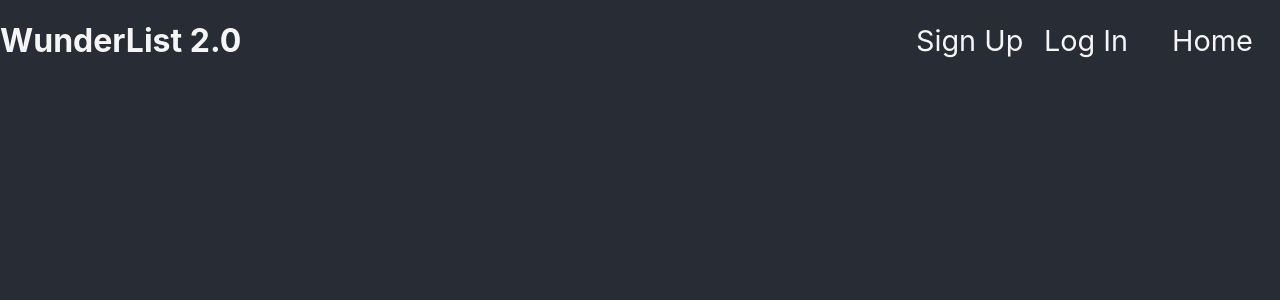
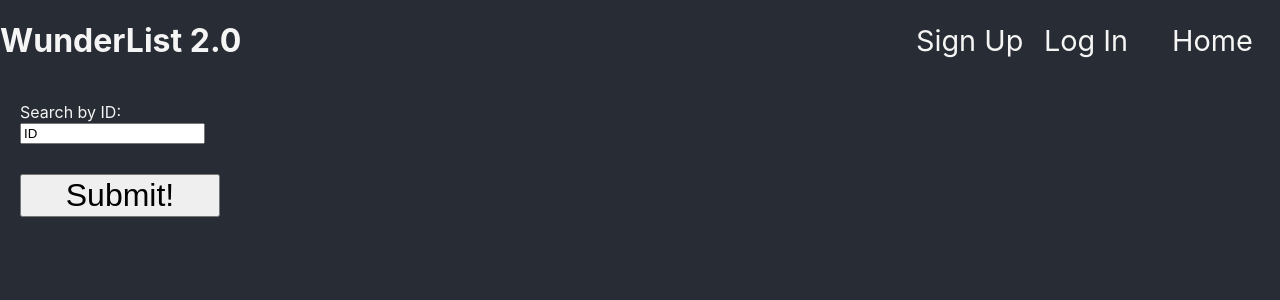
Before and after one commit to Build-Week-WunderList2-0/Frontend, a React (Create React App) app in the folder client/: page /search in a window 1280 px wide. Shown: the top 300 px of the page. Built offline with nearby package versions, Linux system fonts and the light colour scheme.

Commit message:
code laid out for search form

```diff
--- a/client/package.json
+++ b/client/package.json
@@ -12,6 +12,8 @@
     "react-scripts": "3.1.2",
     "redux": "^4.0.4",
     "redux-thunk": "^2.3.0",
+    "router": "^1.3.3",
+    "styled-components": "^4.4.0",
     "yup": "^0.27.0"
   },
   "scripts": {
--- a/client/src/App.js
+++ b/client/src/App.js
@@ -4,6 +4,7 @@
 import Signup from './components/forms/Signup';
 import Login from './components/forms/Login';
 import CreateList from './components/forms/CreateList';
+import SearchForm from './components/forms/SearchForm';
 
 import './App.css';
 
@@ -18,6 +19,7 @@
 				<Route exact path="/home" component={CreateList} />
 				<Route path="/signup" render={(props) => <Signup {...props} getUser={props.getUser} />} />
 				<Route path="/login" component={Login} />
+				<Route path="/search" component={SearchForm} />
 			</header>
 		</div>
 	);
--- a/client/src/components/forms/CreateList.js
+++ b/client/src/components/forms/CreateList.js
@@ -2,6 +2,7 @@
 import { withFormik, Form, Field } from 'formik';
 import * as Yup from 'yup';
 import ListItems from './ListItems';
+import { Link } from 'react-router-dom';
 import '../../App.css';
 const CreateList = ({ status }) => {
 	const [ list, setList ] = useState([ { date: '09/24/2019', list: 'Title' } ]);
@@ -44,6 +45,9 @@
 				Do you want this list to be scheduled monthly?
 				<Field type="checkbox" name="month" />
 				<button>Submit!</button>
+				<Link to="/search" className="links">
+					Search
+				</Link>
 			</Form>
 			<div className="list-container">
 				<h1>Daily ToDo Lists: </h1>
--- /dev/null
+++ b/client/src/components/forms/SearchForm.js
@@ -0,0 +1,96 @@
+import React, { useState, useEffect } from 'react';
+import { withFormik, Form, Field } from 'formik';
+import * as Yup from 'yup';
+import axios from 'axios';
+import styled from 'styled-components';
+
+const Container = styled.div`
+	display: flex;
+	justify-content: space-between;
+	margin: 20px;
+	flex-wrap: wrap;
+`;
+const Card = styled.div`
+	width: 100px;
+	border: 1px solid black;
+	background: red;
+	color: white;
+`;
+const Search = styled.div`
+	display: flex;
+	flex-direction: column;
+	width: 200px;
+	margin: 20px;
+`;
+
+const SearchForm = ({ values, errors, touched, status }) => {
+	const [ character, setCharacter ] = useState([]);
+
+	useEffect(
+		() => {
+			if (status) {
+				setCharacter([ ...character, status ]);
+			}
+		},
+		[ status ]
+	);
+
+	function clearList() {
+		setCharacter([]);
+	}
+
+	return (
+		<div>
+			<div>
+				<Form>
+					<Search>
+						<label>
+							Search by ID:
+							<Field type="text" name="name" />
+						</label>
+						<button onClick={clearList}>Submit!</button>
+					</Search>
+				</Form>
+			</div>
+
+			<Container>
+				{character.map((character) => (
+					<Card>
+						<h4>{character.name}</h4>
+						<h5> {character.status} </h5>
+						<h5> {character.species} </h5>
+						<h5> {character.gender}</h5>
+					</Card>
+				))}
+			</Container>
+		</div>
+	);
+};
+
+const FormikSearchForm = withFormik({
+	mapPropsToValues({ name }) {
+		return {
+			name: name || 'ID'
+		};
+	},
+	handleSubmit(values, { setStatus }) {
+		console.log(values);
+		axios
+			.get(`https://rickandmortyapi.com/api/character/`)
+			.then((response) => {
+				console.log('response', response);
+				response.data.results.forEach((item) => {
+					if (item.name.includes(values.name)) {
+						setStatus(item);
+					}
+				});
+
+				//setStatus(response.data);
+			})
+			.catch((error) => {
+				console.log('the data was not displayed', error);
+			});
+	}
+})(SearchForm);
+
+export default FormikSearchForm;
```
Also changed, not shown: 1 other file (tests, documents, lock files or other folders).
